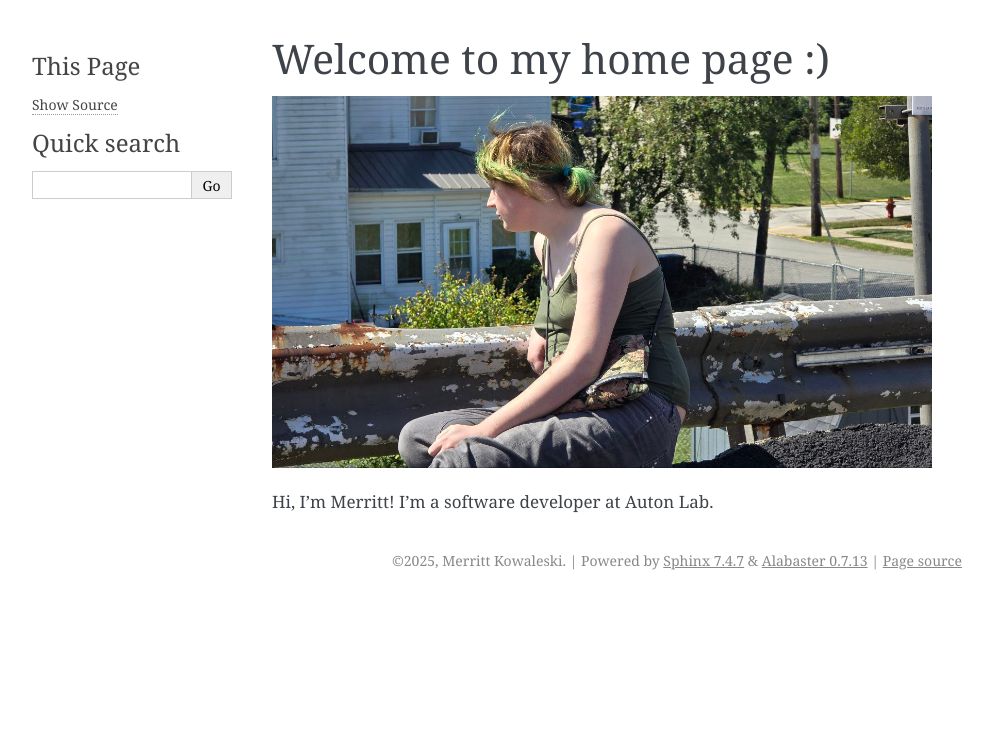
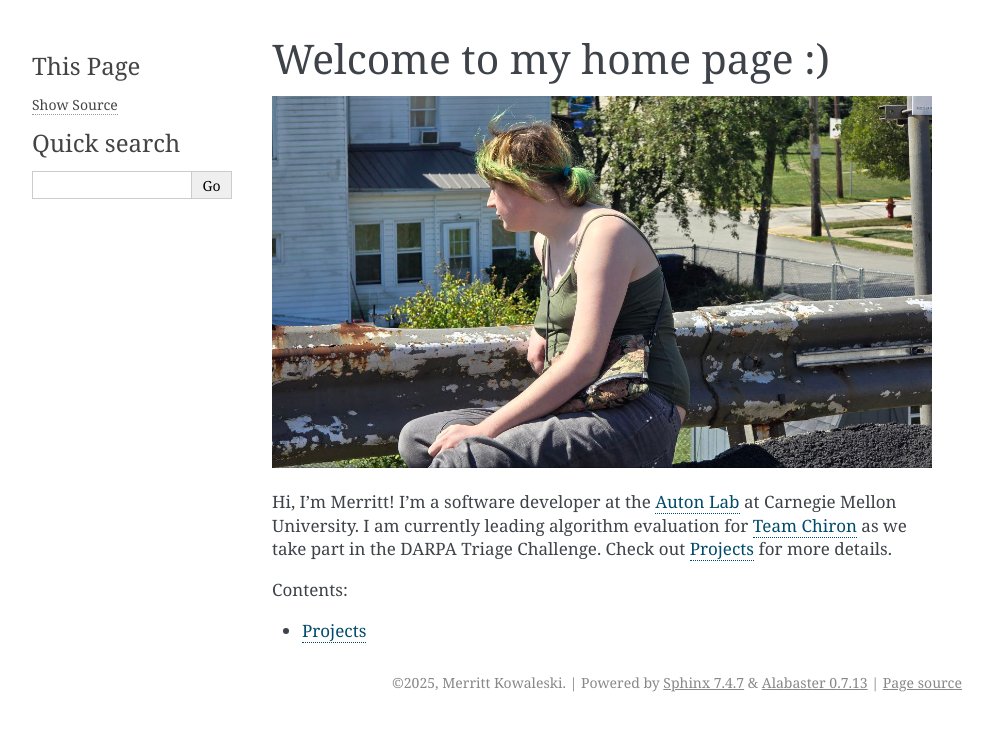
Before and after one commit to merrittkowaleski/merrittkowaleski.github.io, a Sphinx documentation site: the page built from doc/index.rst, in a window 1280 px wide. Shown: the top 731 px of the page, without its empty margins (148-1141 px from the left). Built offline with Sphinx 7.4.7, drawn with Linux system fonts in a browser that asks for light colours.

Commit message:
add some links, projects page

```diff
--- a/doc/index.rst
+++ b/doc/index.rst
@@ -8,8 +8,13 @@ Welcome to my home page :)
 
 .. image:: images/IMG_20250719_164842_180.jpg
 
-Hi, I'm Merritt!  I'm a software developer at Auton Lab.
+Hi, I'm Merritt!
+I'm a software developer at the `Auton Lab <https://autonlab.org/>`_ at Carnegie Mellon University.
+I am currently leading algorithm evaluation for `Team Chiron <https://teamchiron.ai/>`_ as we take part in the DARPA Triage Challenge.
+Check out :doc:`projects` for more details.
 
 .. toctree::
    :maxdepth: 2
    :caption: Contents:
+
+   projects
--- /dev/null
+++ b/doc/projects.rst
@@ -0,0 +1,4 @@
+Projects
+========
+
+[to be filled out... :)]
```
